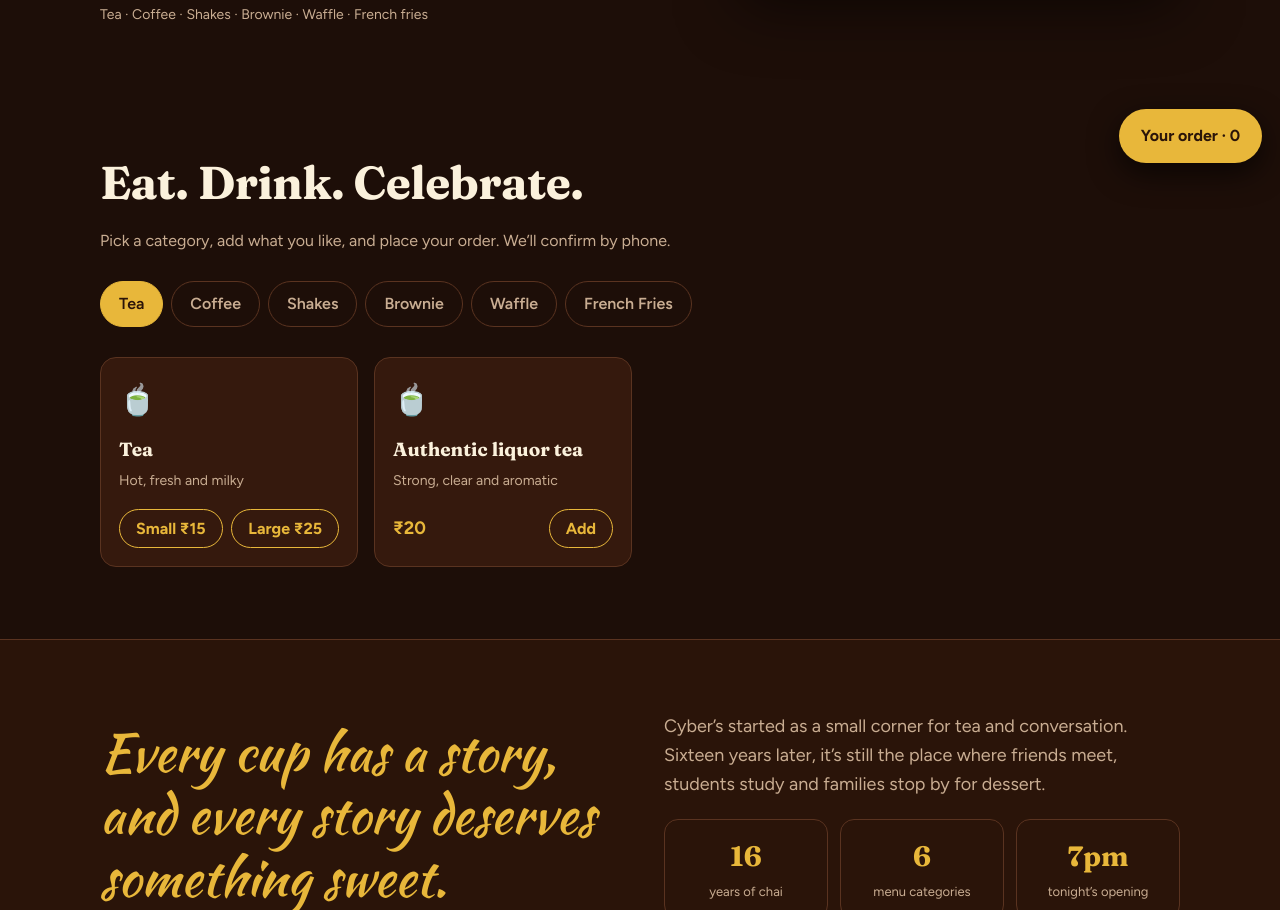
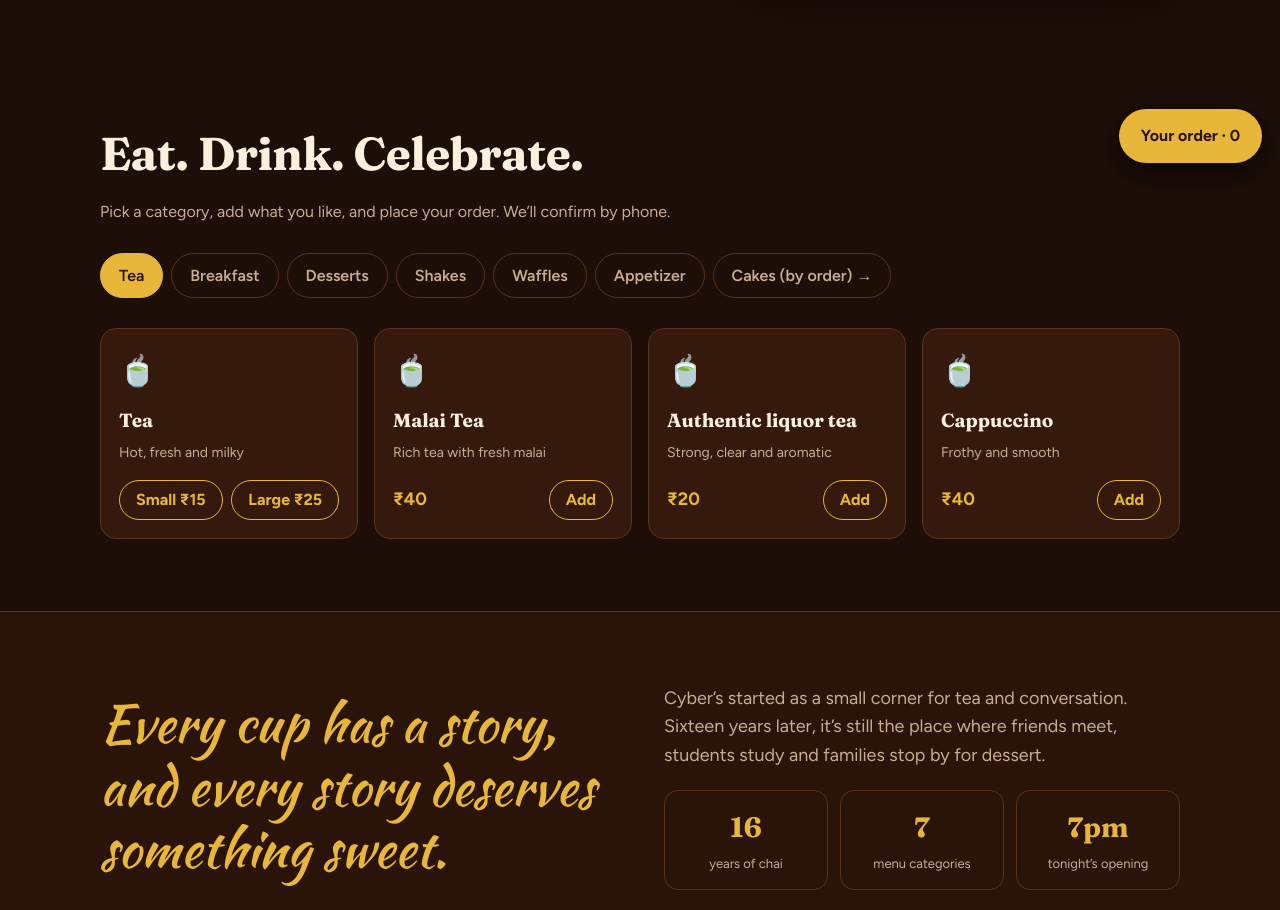
Before and after one commit to Arabinda942/Cyber-s-Tea-Point, a plain HTML site: page index.html in a window 1280 px wide. Shown: the part 619-1529 px from the top of the page. Drawn offline with Linux system fonts and the light colour scheme.

Commit message:
Update menu items and links in index.html

```diff
--- a/index.html
+++ b/index.html
@@ -98,7 +98,7 @@ aside h3{font-family:'Fraunces',serif;font-size:24px;margin:0}
 <body>
 <nav><div class="wrap">
   <a class="logo" href="#top" aria-label="Cyber’s Tea Point home"><svg width="30" height="30" viewBox="0 0 32 32" fill="none" stroke="#e8b73a" stroke-width="1.8" stroke-linecap="round"><path d="M5 14h18v4a8 8 0 0 1-8 8h-2a8 8 0 0 1-8-8z"/><path d="M23 15h2.5a3 3 0 0 1 0 6H22"/><path d="M11 4c-2 2 2 3 0 6M16 4c-2 2 2 3 0 6M21 4c-2 2 2 3 0 6"/></svg>Cyber’s</a>
-  <div class="links"><a href="#menu">Menu</a><a href="#story">Our story</a><a href="#visit">Visit</a></div>
+  <div class="links"><a href="#menu">Menu</a><a href="/cakes">Cakes</a><a href="#story">Our story</a><a href="#visit">Visit</a></div>
   <a class="call" href="tel:+919007583583">Call 9007 583 583</a>
 </div></nav>
 
@@ -106,9 +106,9 @@ aside h3{font-family:'Fraunces',serif;font-size:24px;margin:0}
   <div>
     <span class="tag">Celebrating 16 years with a new look</span>
     <h1>Cyber’s Tea Point<em>A little sweetness in life…</em></h1>
-    <p class="lead">Fresh tea and coffee, thick shakes, brownies, waffles with chocolate and crispy French fries, made to order and served with a smile.</p>
+    <p class="lead">Fresh tea, thick shakes, brownies, chocolate waffles, crispy fries and cakes made fresh to order, all served with a smile.</p>
     <div class="cta"><a class="btn" href="#menu">See the menu</a><button class="btn ghost" id="open2">Start an order</button></div>
-    <div class="cats">Tea · Coffee · Shakes · Brownie · Waffle · French fries</div>
+    <div class="cats">Tea · Breakfast · Desserts · Shakes · Waffles · Appetizers · Cakes</div>
   </div>
   <div class="bday">
     <div class="crown" aria-hidden="true">👑</div>
@@ -131,7 +131,7 @@ aside h3{font-family:'Fraunces',serif;font-size:24px;margin:0}
   <q>Every cup has a story, and every story deserves something sweet.</q>
   <div>
     <p style="color:var(--muted);font-size:18px;margin-top:0">Cyber’s started as a small corner for tea and conversation. Sixteen years later, it’s still the place where friends meet, students study and families stop by for dessert.</p>
-    <div class="stats"><div><b>16</b><span>years of chai</span></div><div><b>6</b><span>menu categories</span></div><div><b>7pm</b><span>tonight’s opening</span></div></div>
+    <div class="stats"><div><b>16</b><span>years of chai</span></div><div><b>7</b><span>menu categories</span></div><div><b>7pm</b><span>tonight’s opening</span></div></div>
   </div>
 </div></section>
 
@@ -139,10 +139,10 @@ aside h3{font-family:'Fraunces',serif;font-size:24px;margin:0}
   <h2 class="title">Come say hello</h2>
   <p class="sub">Call or message us to reserve a table or place an order.</p>
   <a class="big" href="tel:+919007583583">9007 583 583</a>
-  <div class="cta" style="justify-content:center"><a class="btn" href="https://wa.me/919007583583" target="_blank" rel="noopener">Chat on WhatsApp</a></div>
+  <div class="cta" style="justify-content:center"><a class="btn" href="https://share.google/Ms0l0a1MWMtX194qu" target="_blank" rel="noopener">📍 Find us on Google Maps</a><a class="btn ghost" href="/cakes">Order a cake</a><a class="btn" href="https://wa.me/919007583583" target="_blank" rel="noopener">Chat on WhatsApp</a></div>
 </div></section>
 
-<footer><div class="wrap">© 2026 Cyber’s Tea Point · A little sweetness in life… · <a href="/admin">Admin</a></div></footer>
+<footer><div class="wrap">© 2026 Cyber’s Tea Point · A little sweetness in life… · <a href="https://share.google/Ms0l0a1MWMtX194qu" target="_blank" rel="noopener">Google Maps</a> · <a href="/admin">Admin</a></div></footer>
 
 <button id="fab" aria-label="Open your order">Your order · <span id="n">0</span></button>
 <aside id="cart" aria-label="Your order">
@@ -155,19 +155,20 @@ aside h3{font-family:'Fraunces',serif;font-size:24px;margin:0}
 <div class="toast" id="toast" role="status"></div>
 
 <script>
-const W=(n,h,f,d)=>[n,d||"Half or full portion, made fresh to order",[["Half",h],["Full",f]]];
+const W=(n,h,f)=>[n,"Half or full portion, made fresh to order",[["Half",h],["Full",f]]];
 const MENU={
- "Tea":{i:"🍵",d:[["Tea","Hot, fresh and milky",[["Small",15],["Large",25]]],["Authentic liquor tea","Strong, clear and aromatic",20]]},
- "Coffee":{i:"☕",d:[["Coffee","Hot and frothy",40],["Cold coffee","Thick, chilled and creamy",100]]},
- "Shakes":{i:"🥤",d:[["Vanilla shake","Smooth and creamy",100],["Strawberry shake","Sweet and fruity",100],["Chocolate shake","Rich and chocolatey",100],["Oreo shake","Crunchy Oreo blended in",120]]},
- "Brownie":{i:"🍫",d:[["Brownie with ice cream","Warm brownie, ice cream and chocolate sauce",99]]},
- "Waffle":{i:"🧇",d:[W("Brownie waffle with ice cream",99,199),W("Red velvet waffle",99,199),W("Butter waffle",49,99),W("Nutella waffle",129,249),W("Crispy waffle",99,190),W("Dark chocolate waffle",99,199),W("White chocolate waffle",99,199),W("Milk chocolate waffle",99,199),W("Triple chocolate waffle",129,249),W("Double chocolate waffle",99,199)]},
- "French Fries":{i:"🍟",d:[["French fries","Hot, golden and crisp, with ketchup",59]]}
+ "Tea":{i:"🍵",d:[["Tea","Hot, fresh and milky",[["Small",15],["Large",25]]],["Malai Tea","Rich tea with fresh malai",40],["Authentic liquor tea","Strong, clear and aromatic",20],["Cappuccino","Frothy and smooth",40]]},
+ "Breakfast":{i:"🍞",d:[["Butter Toast","Crisp toast with butter",45],["Malai Toast","Toast with creamy malai",65],["Maggie","Hot masala noodles",50],["Cheese Maggie","Maggie topped with melted cheese",70]]},
+ "Desserts":{i:"🍰",d:[["Brownie with ice cream","Warm brownie, ice cream and chocolate sauce",139]]},
+ "Shakes":{i:"🥤",d:[["Vanilla shake","Smooth and creamy",100],["Strawberry shake","Sweet and fruity",100],["Cold coffee","Thick, chilled and creamy",100],["Chocolate shake","Rich and chocolatey",100],["Oreo shake","Crunchy Oreo blended in",120]]},
+ "Waffles":{i:"🧇",d:[W("Brownie waffle with ice cream",99,179),W("Red velvet waffle",99,189),W("Butter waffle",69,119),W("Nutella waffle",129,239),W("Crispy waffle",99,180),W("Dark chocolate waffle",99,189),W("White chocolate waffle",99,189),W("Milk chocolate waffle",99,189),W("Triple chocolate waffle",129,239),W("Double chocolate waffle",99,189)]},
+ "Appetizer":{i:"🍟",d:[["French fries","Hot, golden and crisp, with ketchup",[["Small",59],["Large",89]]],["Chicken fingers (5 pc)","Crispy fried chicken fingers",139],["Veg sandwich","Fresh veggies, toasted",79]]}
 };
 const $=s=>document.querySelector(s);
 const cart={};let cur="Tea";
 const tabs=$("#tabs"),grid=$("#grid");
 Object.keys(MENU).forEach(k=>{const b=document.createElement("button");b.className="tab";b.role="tab";b.textContent=k;b.onclick=()=>{cur=k;draw()};tabs.append(b)});
+const ck=document.createElement("a");ck.className="tab";ck.href="/cakes";ck.style.display="inline-block";ck.textContent="Cakes (by order) →";tabs.append(ck);
 function add(n,p){cart[n]=cart[n]||{p,q:0};cart[n].q++;render();toast(n+" added")}
 function draw(){
   [...tabs.children].forEach(b=>b.setAttribute("aria-selected",b.textContent===cur));
```
